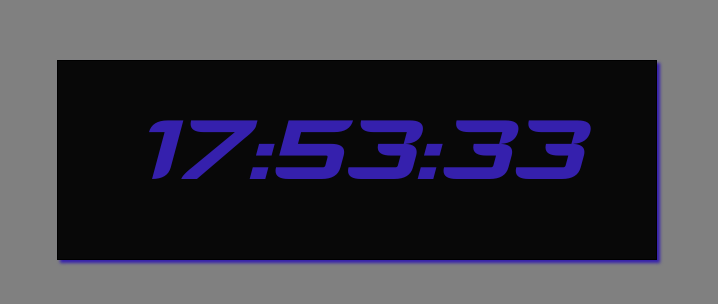
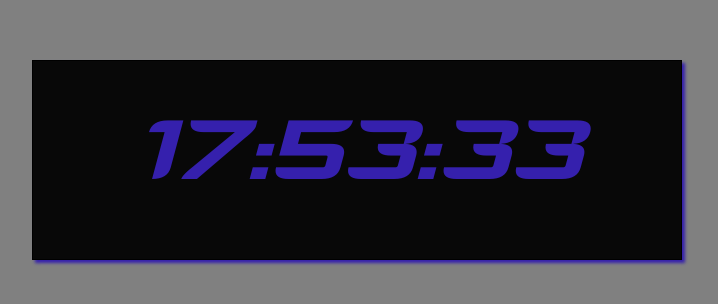
Before and after one commit to djidji3/clock, a plain HTML site: page index.html in a window 1280 px wide. Shown: the part 240-544 px from the top of the page, without its empty margins (283-1001 px from the left). Drawn offline with Linux system fonts and the light colour scheme.

Commit message:
2-digit megoldva

```diff
--- a/index.html
+++ b/index.html
@@ -34,7 +34,7 @@
         background-color: rgb(8, 8, 8);
         color: rgb(53, 32, 173);
         font-size: 5rem;
-        width: 600px;
+        width: 650px;
         padding: 30px;
         border: 1px solid black;
         height: 200px;
@@ -67,8 +67,17 @@
             let display = document.querySelector('.flexbox-item');
             let datum = new Date();
             let ora = datum.getHours();
+            if (ora < 10) {
+                ora = `0${ora}`;
+            }
             let perc = datum.getMinutes();
+            if (perc < 10) {
+                perc = `0${perc}`;
+            }
             let mp = datum.getSeconds();
+            if (mp < 10) {
+                mp = `0${mp}`;
+            }
             display.innerText = `${ora}:${perc}:${mp}`;
         };
         const datumObjectum = new Date();
```
